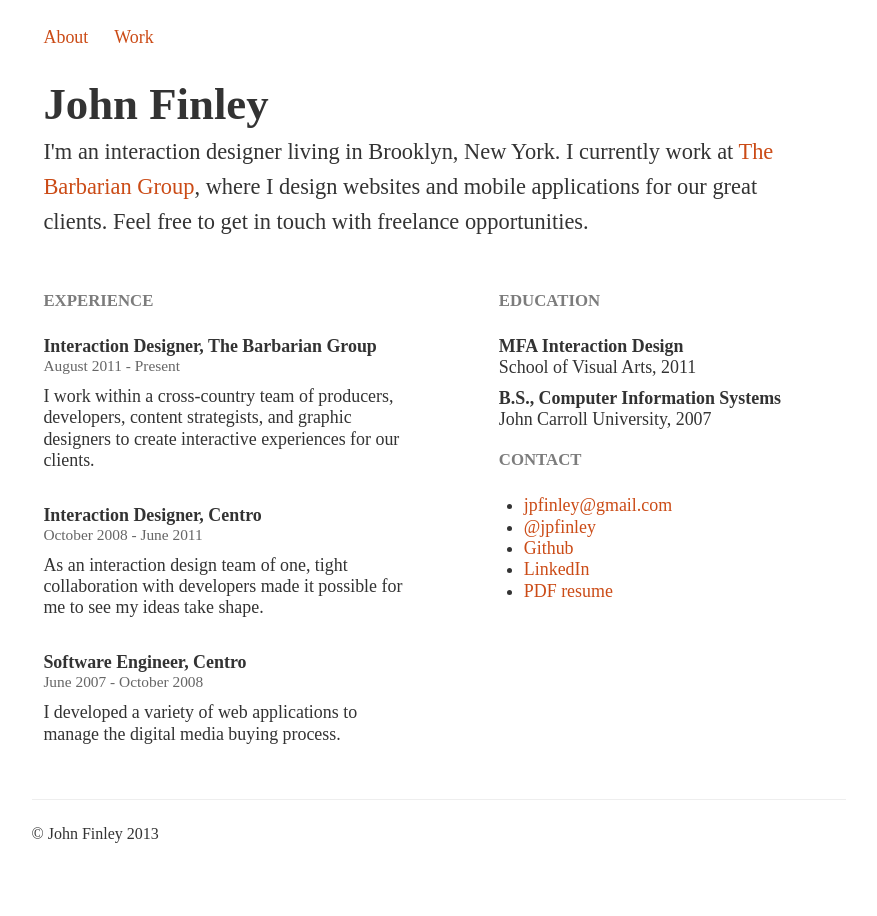
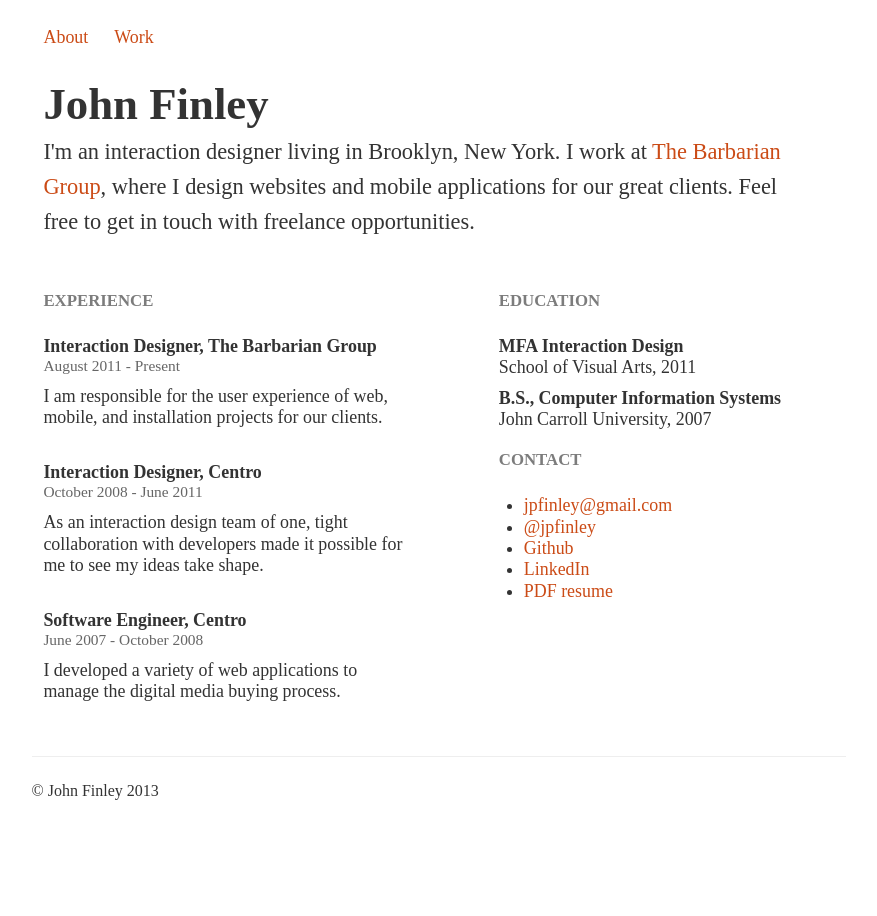
Before and after one commit to jpfinley/heyfinley, a Jekyll site: the page built from index.html, in a window 1280 px wide. Shown: the whole page, without its empty margins (201-1078 px from the left). Built offline with Jekyll 4.4.1, drawn with Linux system fonts in a browser that asks for light colours.

Commit message:
Edit TBG job description

```diff
--- a/assets/css/main.css
+++ b/assets/css/main.css
@@ -198,7 +198,6 @@
   line-height: 0.975609756em; /* (82 / 40) * 2 */
 }
 .postdate {
-  font-style: italic;
   color: #999;
 }
 #content > p > img {
--- a/index.html
+++ b/index.html
@@ -5,7 +5,7 @@
 <div id="content" class="row-fluid">
   <div id="objective" class="row">
     <h2>John Finley</h2>
-    <p>I'm an interaction designer living in Brooklyn, New York. I currently work at <a href="https://barbariangroup.com">The Barbarian Group</a>, where I design websites and mobile applications for our great clients. Feel free to get in touch with freelance opportunities.</p>
+    <p>I'm an interaction designer living in Brooklyn, New York. I work at <a href="https://barbariangroup.com">The Barbarian Group</a>, where I design websites and mobile applications for our great clients. Feel free to get in touch with freelance opportunities.</p>
   </div><!-- objective -->
 
   <div class="row">
@@ -13,7 +13,7 @@
       <h4>Experience</h4>
       <h5 class="job-title">Interaction Designer, The Barbarian Group</h5>
       <h6 class="job-location">August 2011 - Present</h6>
-      <p>I work within a cross-country team of producers, developers, content strategists, and graphic designers to create interactive experiences for our clients.</p>
+      <p>I am responsible for the user experience of web, mobile, and installation projects for our clients.</p>
       <h5 class="job-title">Interaction Designer, Centro</h5>
       <h6 class="job-location">October 2008 - June 2011</h6>
       <p>As an interaction design team of one, tight collaboration with developers made it possible for me to see my ideas take shape.</p>
```
